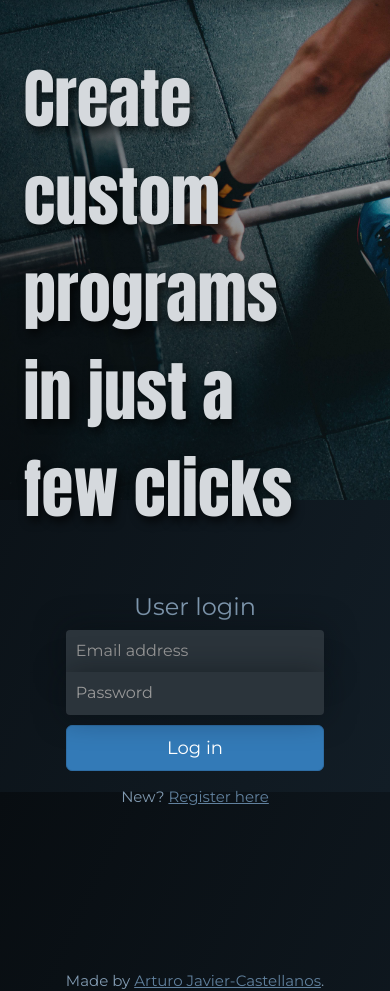
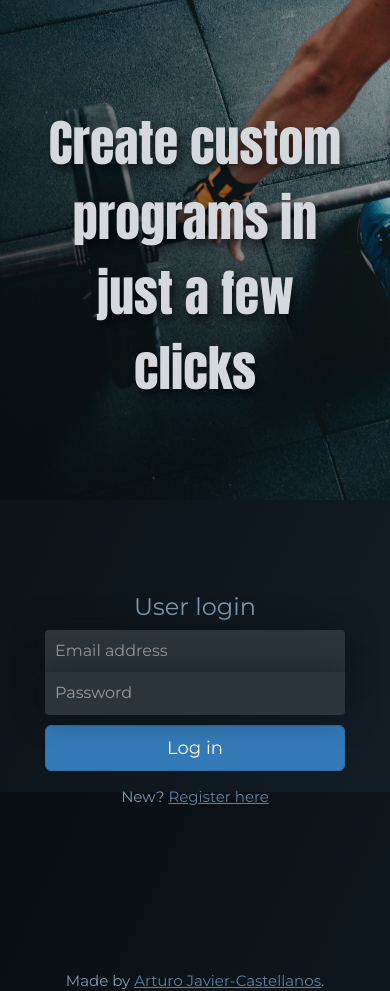
Before and after one commit to arturo-jc/musqlo, a Flask app: page / in a window 390 px wide. Shown: the part 52-1043 px from the top of the page. Run offline with Flask 2, Linux system fonts and the light colour scheme; some libraries are stand-ins or nearby versions.

Commit message:
make landing heading responsive, make card margins responsive, add delete exercise functionality

```diff
--- a/main.py
+++ b/main.py
@@ -151,15 +151,15 @@ class Set(db.Model):
     exercise_id = Column(Integer, ForeignKey("exercises.id"))
     parent_exercise = relationship("Exercise", back_populates="sets")
 
-# # CREATE TABLES THEN COMMENT OUT
-# db.create_all()
-#
-# # POPULATE DAYS TABLE THEN COMMENT OUT
-# days = ["Monday", "Tuesday", "Wednesday", "Thursday", "Friday", "Saturday", "Sunday"]
-# for day in days:
-#     new_day = Day(name=day)
-#     db.session.add(new_day)
-# db.session.commit()
+# CREATE TABLES THEN COMMENT OUT
+db.create_all()
+
+# POPULATE DAYS TABLE THEN COMMENT OUT
+days = ["Monday", "Tuesday", "Wednesday", "Thursday", "Friday", "Saturday", "Sunday"]
+for day in days:
+    new_day = Day(name=day)
+    db.session.add(new_day)
+db.session.commit()
 
 
 # USER AUTHENTICATION
@@ -174,6 +174,14 @@ def protect_program_template(f):
         return f(program_template_id, *args, **kwargs)
     return decorated_function
 
+def protect_exercise_template(f):
+    @wraps(f)
+    def decorated_function(exercise_template_id, *args, **kwargs):
+        requested_exercise_template = ExerciseTemplate.query.get(exercise_template_id)
+        if requested_exercise_template.parent_workout_template.parent_program_template.user_id != current_user.id:
+            return abort(403)
+        return f(exercise_template_id, *args, **kwargs)
+    return decorated_function
 
 def protect_workout_template(f):
     @wraps(f)
@@ -377,7 +385,6 @@ def show_program_template(program_template_id):
 
     new_workout_form = NewWorkoutForm()
     if new_workout_form.validate_on_submit():
-
         day_ids = new_workout_form.days.data
         selected_days = [Day.query.get(day_id) for day_id in day_ids]
         new_workout_template = WorkoutTemplate(
@@ -527,6 +534,16 @@ def show_workout(workout_id):
 
 # DELETE
 
+@app.route("/exercise-templates/<int:exercise_template_id>/delete")
+@protect_exercise_template
+def delete_exercise_template(exercise_template_id):
+    requested_exercise_template = ExerciseTemplate.query.get(exercise_template_id)
+    parent_workout_template_id = requested_exercise_template.workout_template_id
+    for set_template in requested_exercise_template.set_templates:
+        db.session.delete(set_template)
+    db.session.delete(requested_exercise_template)
+    db.session.commit()
+    return redirect(url_for('show_workout_template', workout_template_id=parent_workout_template_id))
 
 @app.route("/workout-templates/<int:workout_template_id>/delete")
 @protect_workout_template
@@ -618,7 +635,9 @@ def delete_user():
 @protect_program_template
 def make_program(program_template_id):
     requested_program_template = ProgramTemplate.query.get(program_template_id)
-
+    if not requested_program_template.workout_templates:
+        flash("This template has no workouts. Add a workout before making a program.")
+        return redirect(url_for('show_program_template', program_template_id=program_template_id))
     exercises = []
     for workout_template in requested_program_template.workout_templates:
         for exercise_template in workout_template.exercise_templates:
@@ -679,4 +698,4 @@ def make_program(program_template_id):
 
 
 if __name__ == "__main__":
-    app.run()
+    app.run(debug=True)
--- a/static/css/styles.css
+++ b/static/css/styles.css
@@ -18,7 +18,7 @@ p a:hover {
 
 .container-fluid {
     margin-top: 20px;
-    padding: 1% 7%;
+    padding: 1% 15%;
     }
 
 .card {
@@ -27,6 +27,14 @@ p a:hover {
     box-shadow: 0px 0 30px rgba(8, 13, 17, 0.5);
     padding: 0 20px 30px;
     margin-bottom: 30px;
+}
+
+.user-card {
+    background-color: #1d2830;
+    border-radius: 5px;
+    box-shadow: 0px 0 30px rgba(8, 13, 17, 0.5);
+    padding: 0 20px 30px;
+    margin: 0 20% 30px 20%;
 }
 
 .card-title {
@@ -265,32 +273,59 @@ form td {
 
 /* Landing */
 
-
-.big-heading-div {
-    position: relative;
-    width: 70%;
-    top: 10%;
-    left: 6%;
-}
-
-.big-heading-div h1 {
-    font-size: 6.5rem;
+#banner {
+    font-size: 100px;
     line-height: 1.5;
     font-family: 'Anton', sans-serif;
     color: #d5d9dd;
     text-shadow: 3px 5px 10px rgba(0, 0, 0, .7);
-    margin: 0;
 }
 
 .landing {
     background-image: linear-gradient(to top right, rgba(8, 13, 17, 0.9), rgba(18, 29, 38, 0.12)), url("images/bg.jpg");
     height: 500px; /* You must set a specified height */
+    width: 100%;
     background-position: center; /* Center the image */
     background-repeat: no-repeat; /* Do not repeat the image */
     background-size: cover; /* Resize the background image to cover the entire container */
+    position: relative;
     }
 
+.banner-container {
+    position: absolute;
+    top: 50%;
+    left: 50%;
+    transform: translate(-50%,-50%);
+    width: 75%;
+}
 
+
+@media (max-width: 978px) {
+	.container-fluid {
+        margin-top: 20px;
+        padding: 1% 0;
+	}
+	.row {
+        margin-right: 0;
+        margin-left: 0;
+	}
+    .col-lg-6{
+	    padding-left: 0;
+	    padding-right: 0;
+	}
+	.breadcrumb{
+	    margin-right: 6px;
+	    margin-left: 6px;
+	}
+	.card{
+        margin-right: 6px;
+	    margin-left: 6px;
+	}
+	.user-card {
+        margin-right: 6px;
+	    margin-left: 6px;
+    }
+}
 /* The following gives Footer desired behavior (credit: https://web.archive.org/web/20141018105554/http://www.cssstickyfooter.com:80/) */
 
 
--- /dev/null
+++ b/static/js/jquery.fittext.js
@@ -0,0 +1,44 @@
+
+/*global jQuery */
+/*!
+* FitText.js 1.2
+*
+* Copyright 2011, Dave Rupert http://daverupert.com
+* Released under the WTFPL license
+* http://sam.zoy.org/wtfpl/
+*
+* Date: Thu May 05 14:23:00 2011 -0600
+*/
+
+(function( $ ){
+
+  $.fn.fitText = function( kompressor, options ) {
+
+    // Setup options
+    var compressor = kompressor || 1,
+        settings = $.extend({
+          'minFontSize' : Number.NEGATIVE_INFINITY,
+          'maxFontSize' : Number.POSITIVE_INFINITY
+        }, options);
+
+    return this.each(function(){
+
+      // Store the object
+      var $this = $(this);
+
+      // Resizer() resizes items based on the object width divided by the compressor * 10
+      var resizer = function () {
+        $this.css('font-size', Math.max(Math.min($this.width() / (compressor*10), parseFloat(settings.maxFontSize)), parseFloat(settings.minFontSize)));
+      };
+
+      // Call once to set.
+      resizer();
+
+      // Call on resize. Opera debounces their resize by default.
+      $(window).on('resize.fittext orientationchange.fittext', resizer);
+
+    });
+
+  };
+
+})( jQuery );
--- a/templates/base.html
+++ b/templates/base.html
@@ -10,6 +10,11 @@
 
     <!--  Font Awesome -->
     <script src="https://kit.fontawesome.com/aebaafdeec.js" crossorigin="anonymous"></script>
+
+    <!--  FitText -->
+    <script src="http://ajax.googleapis.com/ajax/libs/jquery/1/jquery.min.js"></script>
+    <script src="{{ url_for('static', filename='js/jquery.fittext.js')}}"></script>
+
 {% endblock %}
 
 {% block styles %}
@@ -60,5 +65,8 @@
     <div class="text-center" id="footer">
         <p>Made by <a href="https://arturojc.com/" target="_blank">Arturo Javier-Castellanos</a>.</p>
     </div>
+    <script>
+        $("#banner").fitText(1, {minFontSize: '50px'});
+    </script>
 {{super()}}
 {% endblock %}
--- a/templates/index.html
+++ b/templates/index.html
@@ -2,8 +2,8 @@
 {% block page_content %}
 
     <div class="landing">
-        <div class="big-heading-div">
-            <h1>Create custom programs in just a few clicks</h1>
+        <div class="banner-container text-center">
+            <h1 id="banner">Create custom programs in just a few clicks</h1>
         </div>
     </div>
 
--- a/templates/show-workout-template.html
+++ b/templates/show-workout-template.html
@@ -18,7 +18,7 @@
                         {% for exercise in workout.exercise_templates: %}
                             <thead>
                                 <tr>
-                                    <th scope="col">{{exercise.type}} x {{ exercise.set_templates|count }} sets</th>
+                                    <th scope="col">{{exercise.type}} x {{ exercise.set_templates|count }} sets <a href="{{ url_for('delete_exercise_template', exercise_template_id=exercise.id) }}"><i class="fas fa-backspace"></i></a></th>
                                     <th scope="col">Reps</th>
                                 </tr>
                             </thead>
--- a/templates/user.html
+++ b/templates/user.html
@@ -3,7 +3,7 @@
 {% import "bootstrap/wtf.html" as wtf %}
     <div class="container-fluid">
 
-        <div class="card">
+        <div class="user-card">
             <div class="text-center">
                 <h2 class="card-title">{{current_user.name}}</h2>
             </div>
```
Also changed, not shown: templates/show-program-template.html (+7 -0 lines).
